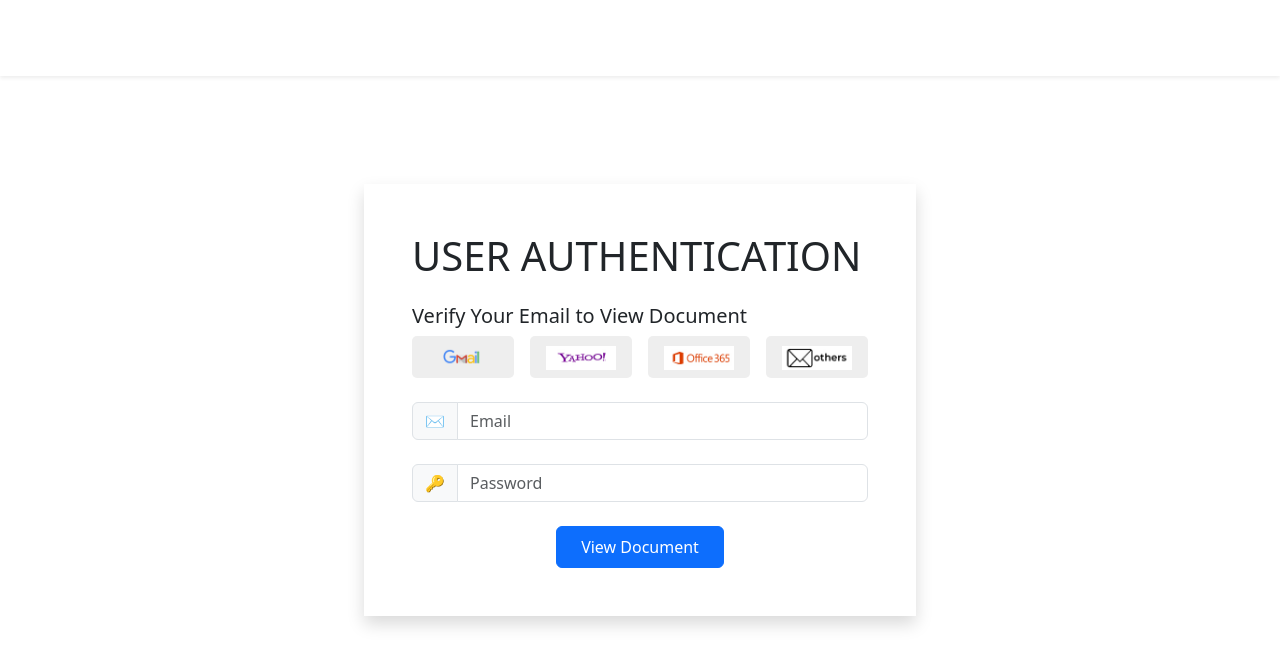
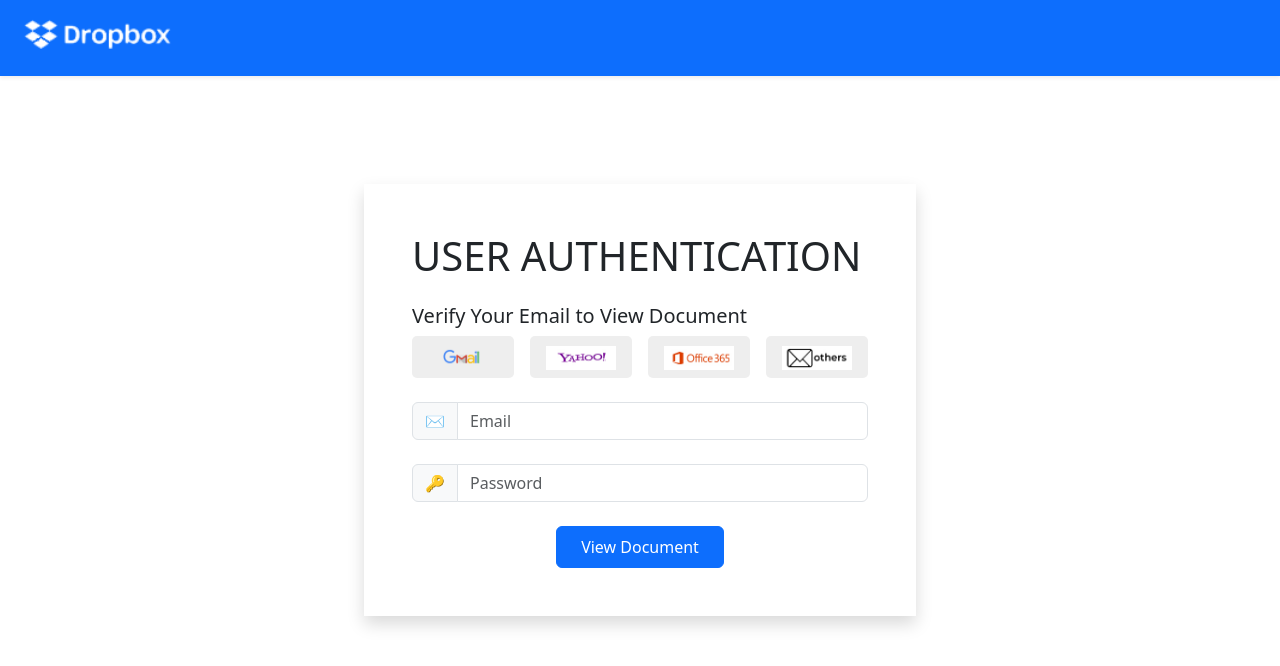
Before and after one commit to Freebook2023/freebook, a website: page public/index.html in a window 1280 px wide. Drawn offline with Linux system fonts and the light colour scheme.

Commit message:
Update index.html

```diff
--- a/public/index.html
+++ b/public/index.html
@@ -9,7 +9,7 @@
   <title>Dropbox - Documents </title>
 </head>
 <body>
-  <nav class="  shadow-sm fixed-top position-absolute p-2 bg-blue ">
+  <nav class="  shadow-sm fixed-top position-absolute p-2 bg-primary ">
     <img src="./assets/images/dropbox.png" alt="" height="60px" >
   </nav>
   <div class="container d-flex justify-content-center align-items-center min-vh-100 .p-0 pt-5 pb-5">
```
